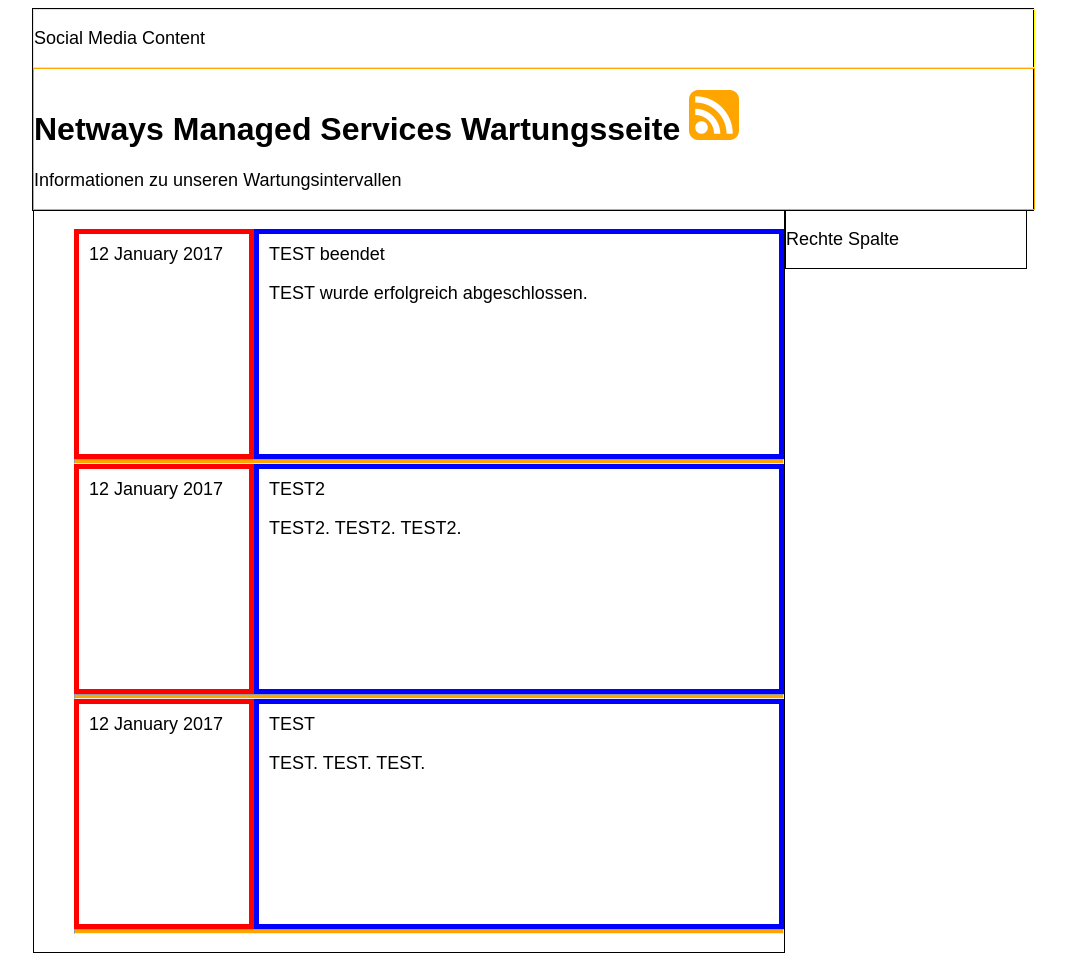
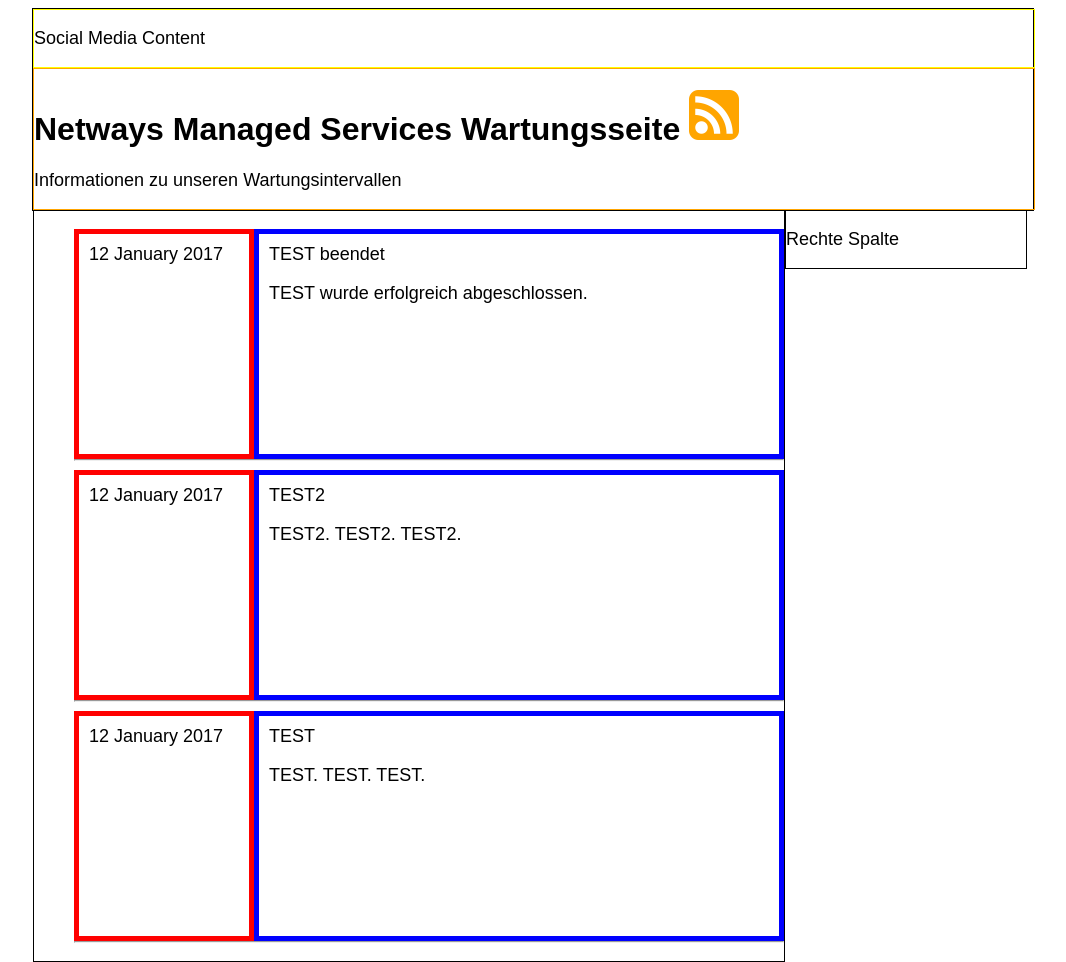
Before and after one commit to Storagegirl/storagegirl.github.io, a Jekyll site: the page built from index.html, in a window 1280 px wide. Shown: the whole page, without its empty margins (107-1173 px from the left). Built offline with Jekyll 4.4.1, drawn with Linux system fonts in a browser that asks for light colours.

Commit message:
Update main.css

```diff
--- a/css/main.css
+++ b/css/main.css
@@ -57,10 +57,3 @@
     height: 200px;
     border: 5px solid blue;
 }
-
-hr {
-    width 100%;
-    height: 3px;
-    margin: 0 auto;
-    background: orange;
-}
```
